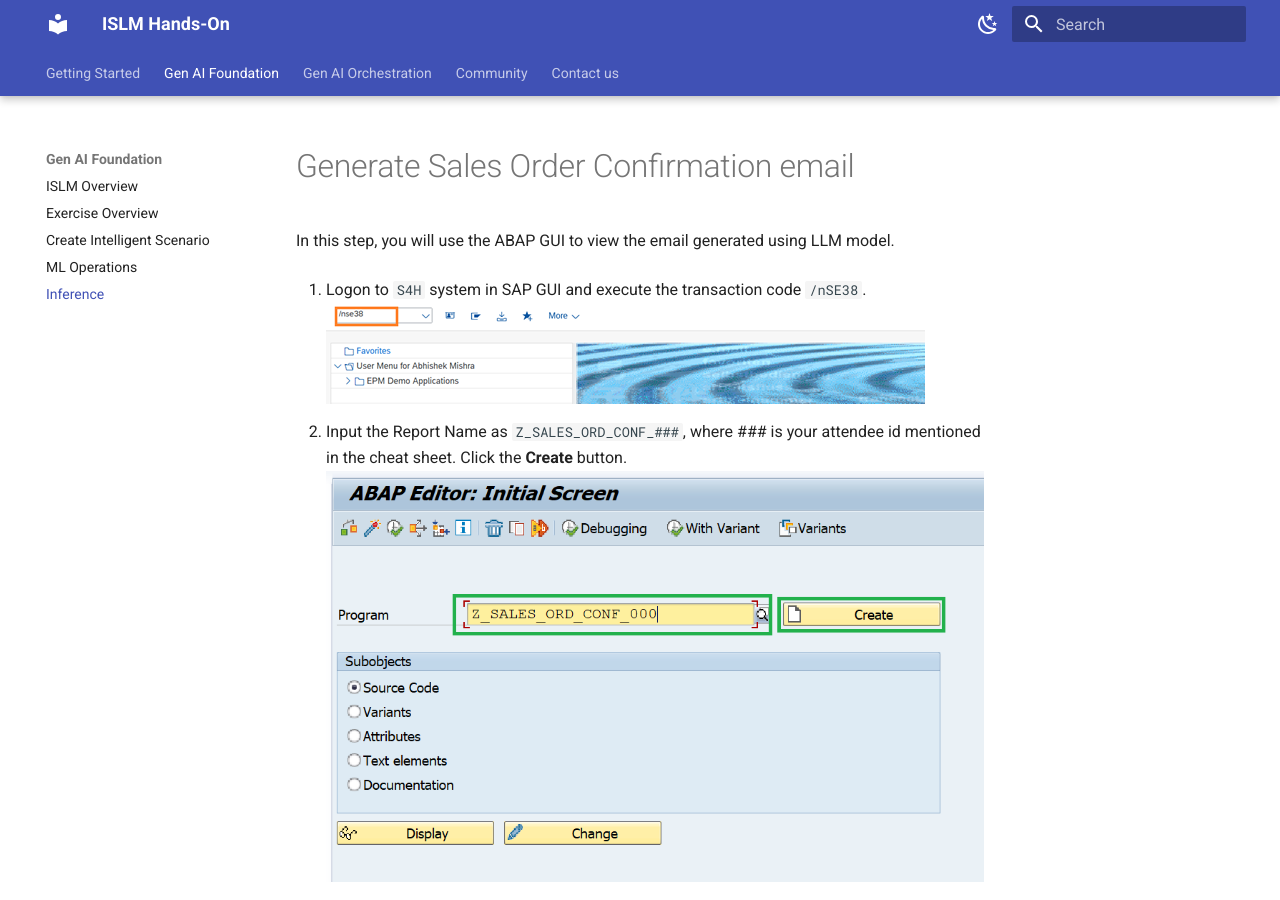
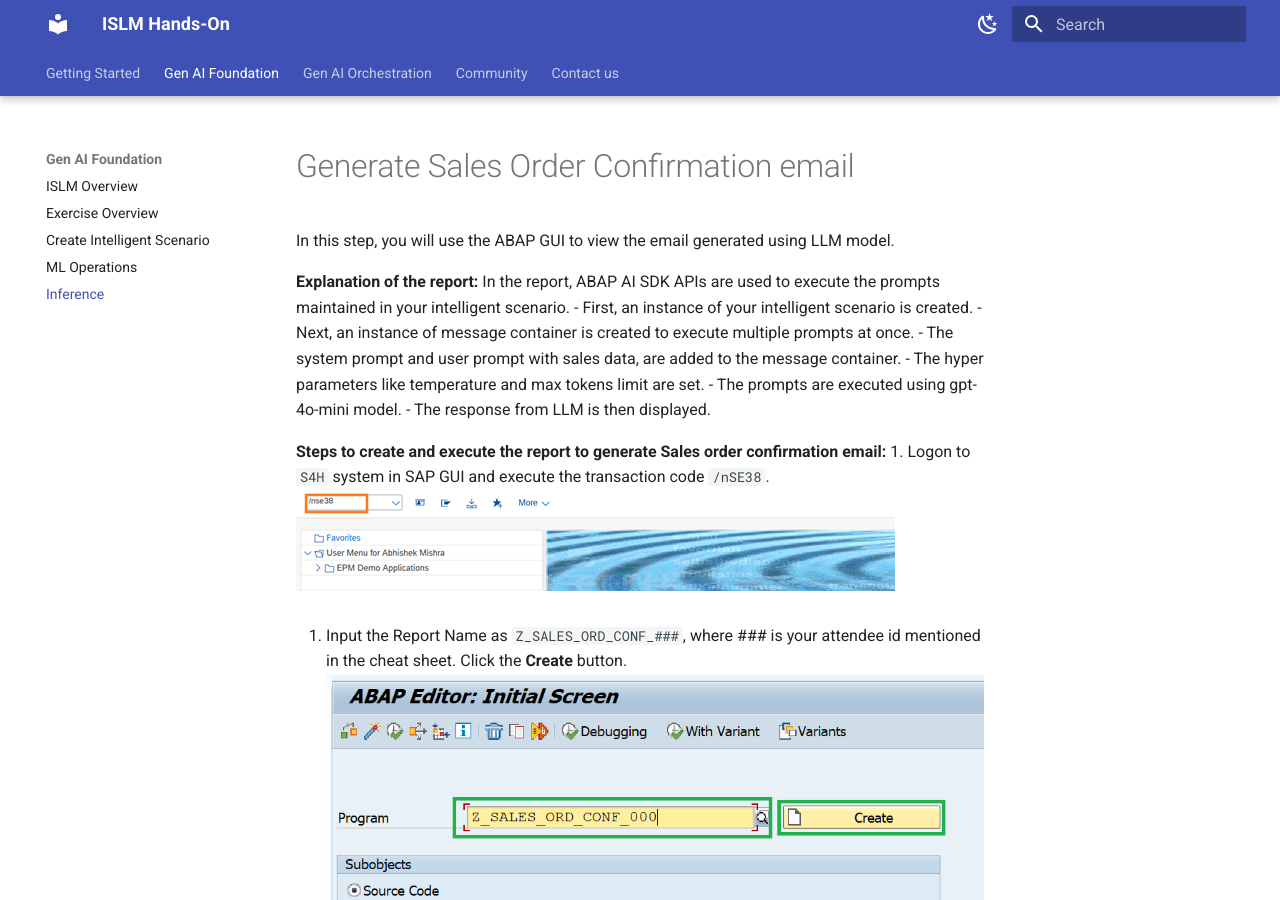
Before and after one commit to SAP-CLM-SL/ISLM, an MkDocs documentation site: the page built from docs/ISLM_with_SAPGenAI/generateemail.md, in a window 1280 px wide and 900 px high. Built offline with MkDocs 1.6.1 and Material for MkDocs 9.7.7, drawn with Linux system fonts in a browser that asks for light colours.

Commit message:
Update generateemail.md

```diff
--- a/docs/ISLM_with_SAPGenAI/generateemail.md
+++ b/docs/ISLM_with_SAPGenAI/generateemail.md
@@ -2,6 +2,16 @@
 
 In this step, you will use the ABAP GUI to view the email generated using LLM model.
 
+**Explanation of the report:** In the report, ABAP AI SDK APIs are used to execute the prompts maintained in your intelligent scenario.
+- First, an instance of your intelligent scenario is created.
+- Next, an instance of message container is created to execute multiple prompts at once.
+- The system prompt and user prompt with sales data, are added to the message container.
+- The hyper parameters like temperature and max tokens limit are set.
+- The prompts are executed using gpt-4o-mini model.
+- The response from LLM is then displayed.
+<br>
+
+**Steps to create and execute the report to generate Sales order confirmation email:**
 1. Logon to `S4H` system in SAP GUI and execute the transaction code `/nSE38`.
    ![](./images/SE38.png)
 
```
